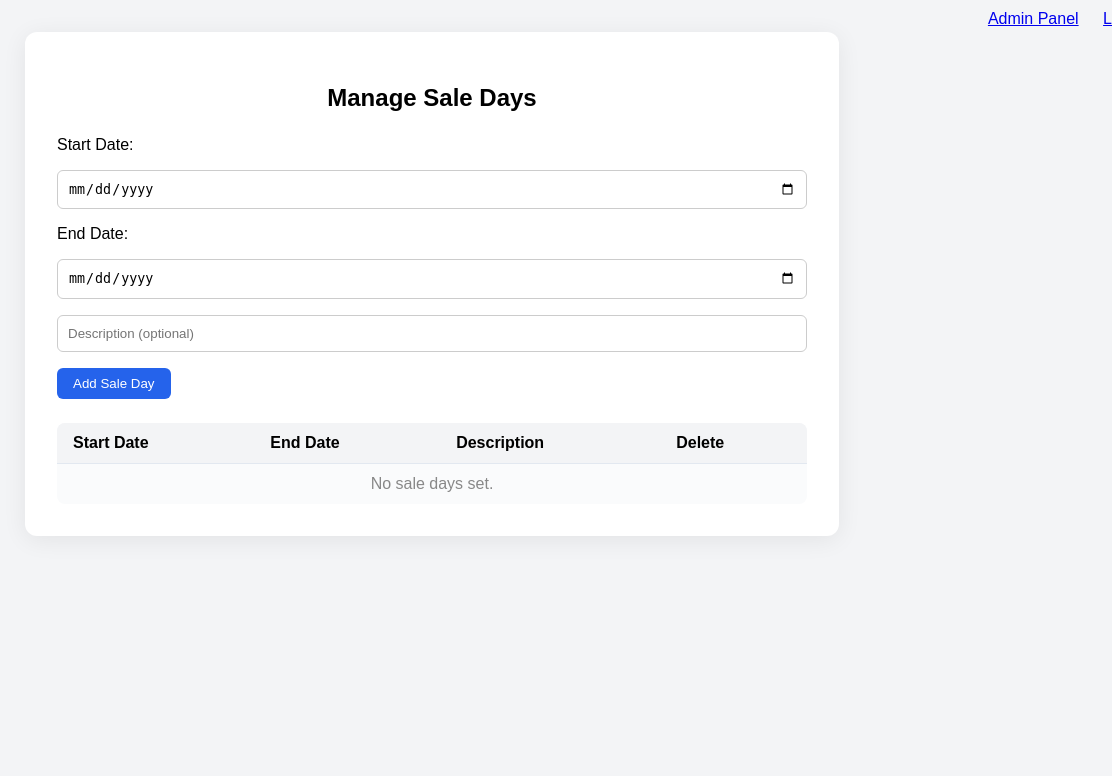
After one commit to Siddhant-Thapa/Helping-Hands, a Flask app: page /admin/sale-days in a window 1360 px wide; the page is wider, and only the part inside the window is pictured. The commit adds this page. Shown: the top 776 px of that part, without its empty margins (248-1360 px from the left). Run offline with Flask 3, Linux system fonts and the light colour scheme; the visitor is signed in with stand-in values (Sample User, id 1); data that the repository does not hold is empty; some libraries are stand-ins or nearby versions.

Commit message:
sale day functionality added in admin panel

```diff
--- a/app/__init__.py
+++ b/app/__init__.py
@@ -77,6 +77,9 @@ def create_app():
     from app.routes.manage_feedback import manage_feedback_bp
     app.register_blueprint(manage_feedback_bp)
 
+    from app.routes.manage_sale_days import manage_sale_days_bp
+    app.register_blueprint(manage_sale_days_bp)
+
     # ----------- ERROR HANDLERS START -----------
 
     @app.errorhandler(404)
--- a/app/models.py
+++ b/app/models.py
@@ -77,3 +77,17 @@ class Feedback(db.Model):
     rating = db.Column(db.Integer, nullable=False)
     comment = db.Column(db.Text)
     submitted_at = db.Column(db.DateTime, default=datetime.utcnow)
+
+
+class SaleDay(db.Model):
+    __tablename__ = 'sale_days'
+    id = db.Column(db.Integer, primary_key=True)
+    start_date = db.Column(db.Date, nullable=False)
+    end_date = db.Column(db.Date, nullable=False)
+    description = db.Column(db.String(255))
+
+# class SaleDay(db.Model):
+#     __tablename__ = 'sale_days'
+#     id = db.Column(db.Integer, primary_key=True)
+#     date = db.Column(db.Date, unique=True, nullable=False)
+#     description = db.Column(db.String(255))
--- /dev/null
+++ b/app/routes/manage_sale_days.py
@@ -0,0 +1,59 @@
+from flask import Blueprint, render_template, request, redirect, url_for, flash
+from app.models import db, SaleDay
+from flask_login import login_required, current_user
+from datetime import datetime
+
+manage_sale_days_bp = Blueprint("manage_sale_days_bp", __name__)
+
+
+@manage_sale_days_bp.route("/admin/sale-days")
+@login_required
+def sale_days():
+    if not current_user.is_admin_user():
+        flash("Not authorized", "danger")
+        return redirect(url_for("user_dashboard_bp.dashboard"))
+    sale_days = SaleDay.query.order_by(SaleDay.start_date).all()
+    return render_template("admin/sale_days.html", sale_days=sale_days)
+
+
+@manage_sale_days_bp.route("/admin/sale-days/add", methods=["POST"])
+@login_required
+def add_sale_day():
+    if not current_user.is_admin_user():
+        flash("Not authorized", "danger")
+        return redirect(url_for("user_dashboard_bp.dashboard"))
+    try:
+        start_date_str = request.form["start_date"]
+        end_date_str = request.form["end_date"]
+        desc = request.form.get("description", "")
+        start_date = datetime.strptime(start_date_str, "%Y-%m-%d").date()
+        end_date = datetime.strptime(end_date_str, "%Y-%m-%d").date()
+        if end_date < start_date:
+            flash("End date must be after or equal to start date.", "warning")
+        elif SaleDay.query.filter(SaleDay.start_date <= end_date, SaleDay.end_date >= start_date).first():
+            flash("Sale day range overlaps with an existing sale.", "warning")
+        else:
+            sd = SaleDay(start_date=start_date,
+                         end_date=end_date, description=desc)
+            db.session.add(sd)
+            db.session.commit()
+            flash("Sale day range added!", "success")
+    except Exception as e:
+        flash("Invalid date or error: " + str(e), "danger")
+    return redirect(url_for("manage_sale_days_bp.sale_days"))
+
+
+@manage_sale_days_bp.route("/admin/sale-days/delete/<int:id>", methods=["POST"])
+@login_required
+def delete_sale_day(id):
+    if not current_user.is_admin_user():
+        flash("Not authorized", "danger")
+        return redirect(url_for("user_dashboard_bp.dashboard"))
+    sd = SaleDay.query.get(id)
+    if sd:
+        db.session.delete(sd)
+        db.session.commit()
+        flash("Sale day deleted.", "info")
+    else:
+        flash("Sale day not found.", "danger")
+    return redirect(url_for("manage_sale_days_bp.sale_days"))
--- a/app/static/styles.css
+++ b/app/static/styles.css
@@ -440,3 +440,82 @@ nav ul li {
     margin-bottom: 8px;
     border-radius: 6px;
 }
+
+.admin-panel-container,
+.form-container,
+.dashboard-container {
+    background: #fff;
+    padding: 2rem;
+    max-width: 750px;
+    margin: 2rem auto;
+    border-radius: 12px;
+    box-shadow: 0 4px 24px rgba(0, 0, 0, 0.07);
+}
+
+.sale-form-row {
+    display: flex;
+    gap: 1rem;
+    align-items: center;
+    margin-bottom: 1.5rem;
+    flex-wrap: wrap;
+    /* or omit this line if you always want them in one row */
+}
+
+.sale-form-row input,
+.sale-form-row button,
+.sale-form-row label {
+    margin: 0;
+}
+
+.sale-table {
+    width: 100%;
+    border-collapse: collapse;
+    background: #fafbfc;
+    border-radius: 8px;
+    overflow: hidden;
+}
+
+.sale-table th,
+.sale-table td {
+    padding: 0.7rem 1rem;
+    border-bottom: 1px solid #e2e8f0;
+    text-align: left;
+}
+
+.sale-table th {
+    background: #f3f4f6;
+    font-weight: 600;
+}
+
+.sale-table tr:last-child td {
+    border-bottom: none;
+}
+
+.primary-btn {
+    background: #2563eb;
+    color: white;
+    border: none;
+    border-radius: 6px;
+    padding: 0.5rem 1rem;
+    font-weight: 500;
+    cursor: pointer;
+    transition: background 0.2s;
+}
+
+.primary-btn:hover {
+    background: #1e40af;
+}
+
+.danger-btn {
+    background: #dc2626;
+    color: #fff;
+    border: none;
+    border-radius: 5px;
+    padding: 0.4rem 0.9rem;
+    cursor: pointer;
+    transition: background 0.2s;
+}
+
+.danger-btn:hover {
+    background: #991b1b;
+}
--- /dev/null
+++ b/app/templates/admin/sale_days.html
@@ -0,0 +1,47 @@
+{% extends "base.html" %}
+{% block content %}
+<div class="admin-panel-container">
+    <h2 style="margin-bottom: 1.5rem;">Manage Sale Days <span style="font-size:1rem;color:#888;"></span>
+    </h2>
+    <form method="POST" action="{{ url_for('manage_sale_days_bp.add_sale_day') }}" class="sale-form-row">
+        <label>Start Date:</label>
+        <input type="date" name="start_date" required>
+        <label>End Date:</label>
+        <input type="date" name="end_date" required>
+        <input type="text" name="description" placeholder="Description (optional)" style="min-width:200px;">
+        <button type="submit" class="primary-btn">Add Sale Day</button>
+    </form>
+
+
+    <table class="sale-table">
+        <thead>
+            <tr>
+                <th>Start Date</th>
+                <th>End Date</th>
+                <th>Description</th>
+                <th>Delete</th>
+            </tr>
+        </thead>
+        <tbody>
+            {% for sd in sale_days %}
+            <tr>
+                <td>{{ sd.start_date.strftime('%Y-%m-%d') }}</td>
+                <td>{{ sd.end_date.strftime('%Y-%m-%d') }}</td>
+                <td>{{ sd.description }}</td>
+                <td>
+                    <form method="POST" action="{{ url_for('manage_sale_days_bp.delete_sale_day', id=sd.id) }}"
+                        style="display:inline;">
+                        <button type="submit" class="danger-btn"
+                            onclick="return confirm('Are you sure?')">Delete</button>
+                    </form>
+                </td>
+            </tr>
+            {% else %}
+            <tr>
+                <td colspan="4" style="text-align:center;color:#888;">No sale days set.</td>
+            </tr>
+            {% endfor %}
+        </tbody>
+    </table>
+</div>
+{% endblock %}
```
Also changed, not shown: app/templates/admin/dashboard.html (+7 -0 lines), migrations/versions/c49d815f2bae_change_sale_days_to_support_date_range.py (added, +38 -0 lines), migrations/versions/dddbfb92aa03_add_sale_day_table.py (added, +34 -0 lines), migrations/versions/e9779293412f_create_sale_days_as_new_date_range_table.py (added, +34 -0 lines).
